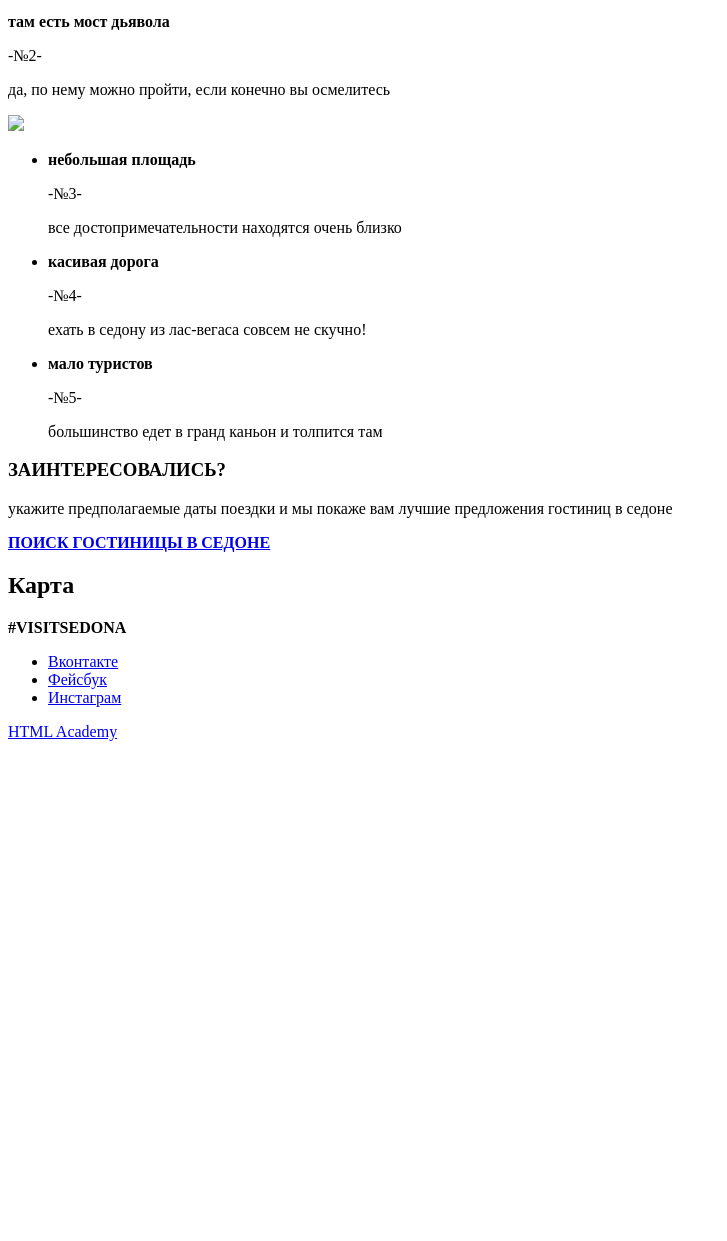
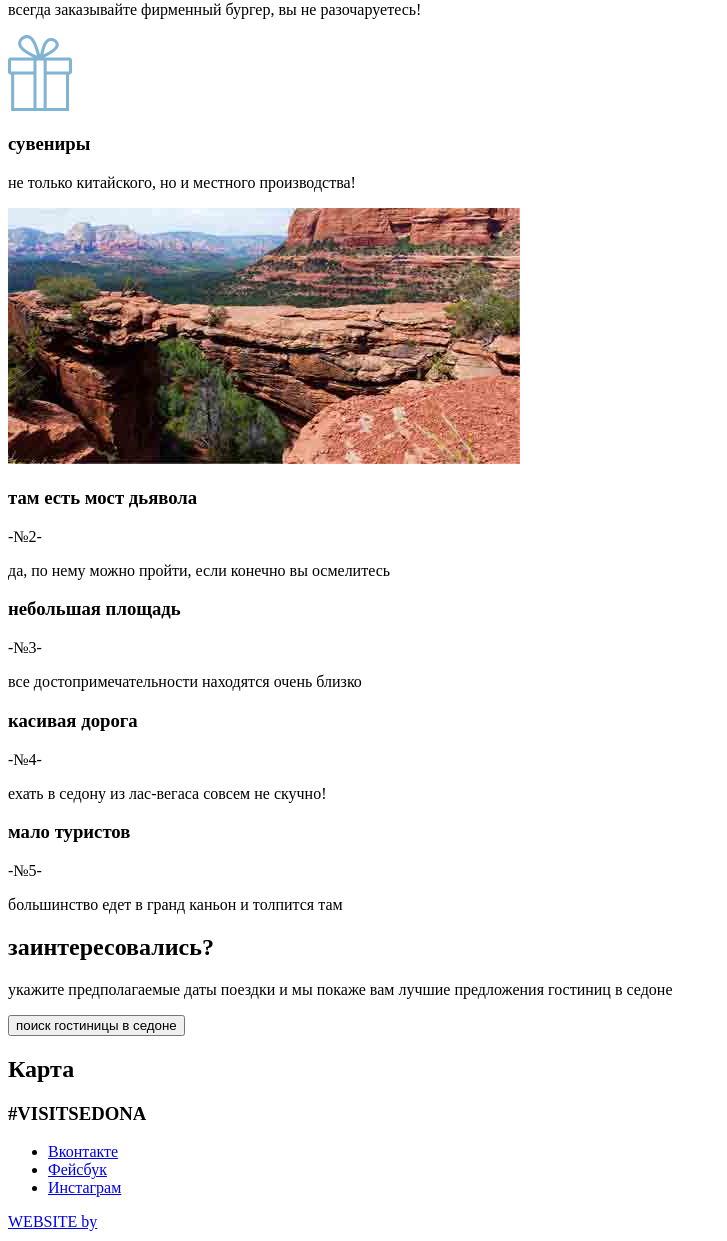
Before and after one commit to lisavvveta/591489-sedona, a plain HTML site: page index.html in a window 1280 px wide. Shown: the part 1301-2542 px from the top of the page, without its empty margins (0-727 px from the left). Before the commit the page ends 2058 px from the top, so only its background shows below. Drawn offline with Linux system fonts and the light colour scheme.

Commit message:
Доработка главной страницы

```diff
--- a/index.html
+++ b/index.html
@@ -36,76 +36,80 @@
        </section>
        <section class="advantages">
            <div class="wrap">
-              <img src="img/icon-1.png" alt="настоящий городок">
+              <img src="img/icon-1.png" alt="домик">
                <h3>жилье</h3>
                 <p class="text">Рекомендуем пожить в настоящем мотеле, всё как в кино!</p>
            </div>
            <div class="wrap">
+              <img src="img/icon-3.png" alt="бутерброд">
                <h3>еда</h3>
-
                 <p class="text">всегда заказывайте фирменный бургер, вы не разочаруетесь!</p>
            </div>
-       </section>
-
-
-
-
-                 <li class="souvenirs">
-                     <b>сувениры</b>
-                     <p>не только китайского, но и местного производства!</p>
-                </li>
-             </ul>
+           <div class="wrap">
+              <img src="img/icon-2.png" alt="подарок">
+               <h3>сувениры</h3>
+                <p class="text">не только китайского, но и местного производства!</p>
+           </div>
        </section>
        <section class="bridge">
-             <div class="bridge-devil">
-               <b>там есть мост дьявола</b>
-               <p>-№2-</p>
-               <p>да, по нему можно пройти, если конечно вы осмелитесь</p>
-               <img src="img/...">
+          <div class="img">
+            <img src="img/Layer%2014.jpg" alt="мост дьявола">
           </div>
-           <ul class="bridge-example">
-               <li class="area">
-                   <b>небольшая площадь</b>
-                   <p>-№3-</p>
-                   <p>все достопримечательности находятся очень близко</p>
-               </li>
-               <li class="road">
-                  <b>касивая дорога</b>
-                   <p>-№4-</p>
-                   <p>ехать в седону из лас-вегаса совсем не скучно!</p>
-               </li>
-               <li class="tourist">
-                  <b>мало туристов</b>
-                   <p>-№5-</p>
-                   <p>большинство едет в гранд каньон и толпится там</p>
-               </li>
-           </ul>
+          <div class="wrap">
+               <h3>там есть мост дьявола</h3>
+               <p class="number">-№2-</p>
+                <p class="text">да, по нему можно пройти, если конечно вы осмелитесь</p>
+           </div>
+       </section>
+        <section class="area">
+            <div class="wrap">
+               <h3>небольшая площадь</h3>
+               <p class="number">-№3-</p>
+                <p class="text">все достопримечательности находятся очень близко</p>
+           </div>
+           <div class="wrap">
+               <h3>касивая дорога</h3>
+               <p class="number">-№4-</p>
+                <p class="text">ехать в седону из лас-вегаса совсем не скучно!</p>
+           </div>
+            <div class="wrap">
+               <h3>мало туристов</h3>
+               <p class="number">-№5-</p>
+                <p class="text">большинство едет в гранд каньон и толпится там</p>
+           </div>
+
        </section>
        <section class="search">
-            <h3>ЗАИНТЕРЕСОВАЛИСЬ?</h3>
-            <p>укажите предполагаемые даты поездки и мы покаже вам лучшие предложения гостиниц в седоне</p>
-            <nav class="search-button">
-                <b class="search-button-hotels"> <a href="..."> ПОИСК ГОСТИНИЦЫ В СЕДОНЕ </a></b>
+            <div class="search-">
+            <h2>заинтересовались?</h2>
+             <p class="text">укажите предполагаемые даты поездки и мы покаже вам лучшие предложения гостиниц в седоне</p>
+              </div>
+              <input type="button" value="поиск гостиницы в седоне">
+              <div class="map">
+                  <h2 class="hidden">Карта</h2>
+                  <div class="forma">
            <!-- Здесь будет форма -->
-            </nav>
-        </section>
-        <section class="map">
-            <h2 class="hidden">Карта</h2>
+                  </div>
+              </div>
        </section>
  </main>
    <footer class="main-footer">
-       <b>#VISITSEDONA</b>
+       <div class="visit">
+           <h3>#VISITSEDONA</h3>
+       </div>
+      <div class="social network">
             <ul>
               <li><a class="social-button" href="...">Вконтакте</a></li>
               <li><a class="social-button" href="...">Фейсбук</a></li>
               <li><a class="social-button" href="...">Инстаграм</a></li>
             </ul>
-        <p class="footer-developer">
-        <a class="button" href="https://htmlacademy.ru">HTML Academy</a>
-      </p>
+        </div>
+        <div class="WEBSITE by">
+            <a class="button" href="https://htmlacademy.ru">
+            <p class="text">WEBSITE by</p>
+            <img src="img/logo_name.jpg" alt="logo">
+            </a>
+        </div>
    </footer>
-       <section class="forma">
-           <!-- Здесь будет форма -->
-       </section>
   </body>
 </html>
```
Also changed, not shown: img/Layer 14.jpg (added). Lines whose indentation alone changed are shown as unchanged.
